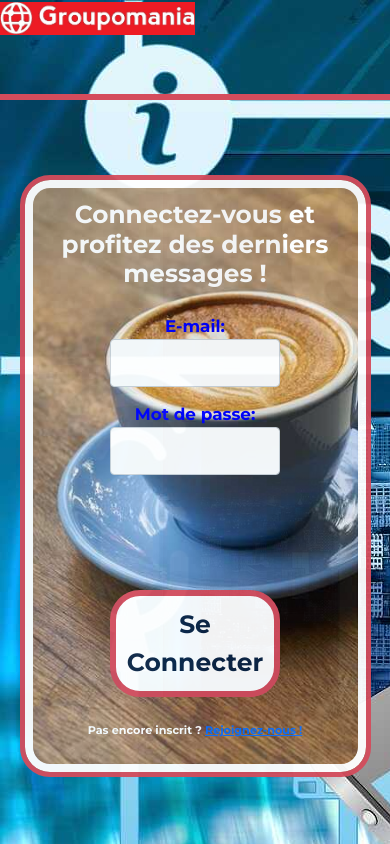
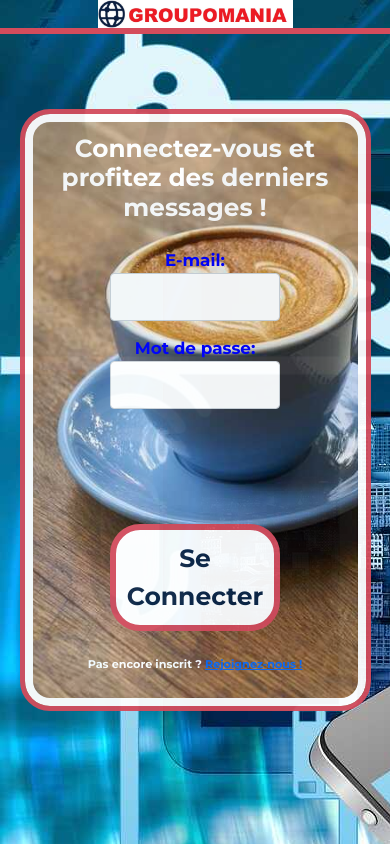
Before and after one commit to PhilippeRavette/Philippe_Ravette_P7_061021, a Vue app in the folder Frontend/: page /list in a window 390 px wide. Built offline with nearby package versions, Linux system fonts and the light colour scheme.

Commit message:
authentification+ logo groupomania

```diff
--- a/Frontend/src/App.vue
+++ b/Frontend/src/App.vue
@@ -2,13 +2,13 @@
   <div id="app">
 
     <header>
-       <h1> <img src="./assets/iconwhite.jpg" id="logoconnect" alt="Logo Groupomania" /></h1>
+        <img src="./assets/icongroupomania.jpg" id="logogroupomania" alt="Logo de Groupomania" />
     </header>
     <router-view></router-view>
 
 
 
-</div>
+  </div>
 </template>
 
 <script>
@@ -29,7 +29,6 @@ body, html {
 }
 header {
   width: 100%;
-  height: 100px;
   display: flex;
   flex-direction: row;
   justify-content: space-around;
@@ -45,13 +44,13 @@ header a{
   margin: auto;
 }
 header img {
-  width: 30%;
+  width: 60%;
   margin: auto;
 }
 
 @media screen and (max-width: 768px) {
   header img {
-    width: 35%;
+    width: 50%;
   }
 }
 @media screen and (max-width: 450px) {
--- a/Frontend/src/router/index.js
+++ b/Frontend/src/router/index.js
@@ -44,6 +44,14 @@ const routes = [{
 
 const router = new VueRouter({
     routes
-})
+});
+
+router.beforeEach((to, from, next) => {
+    console.log(to.name);
+    let isauthent = localStorage.getItem('token') != "";
+    console.log(isauthent);
+    if (to.name !== 'Login' && to.name !== 'Signup' && !isauthent) next({ name: 'Login' })
+    else next()
+});
 
 export default router
```
